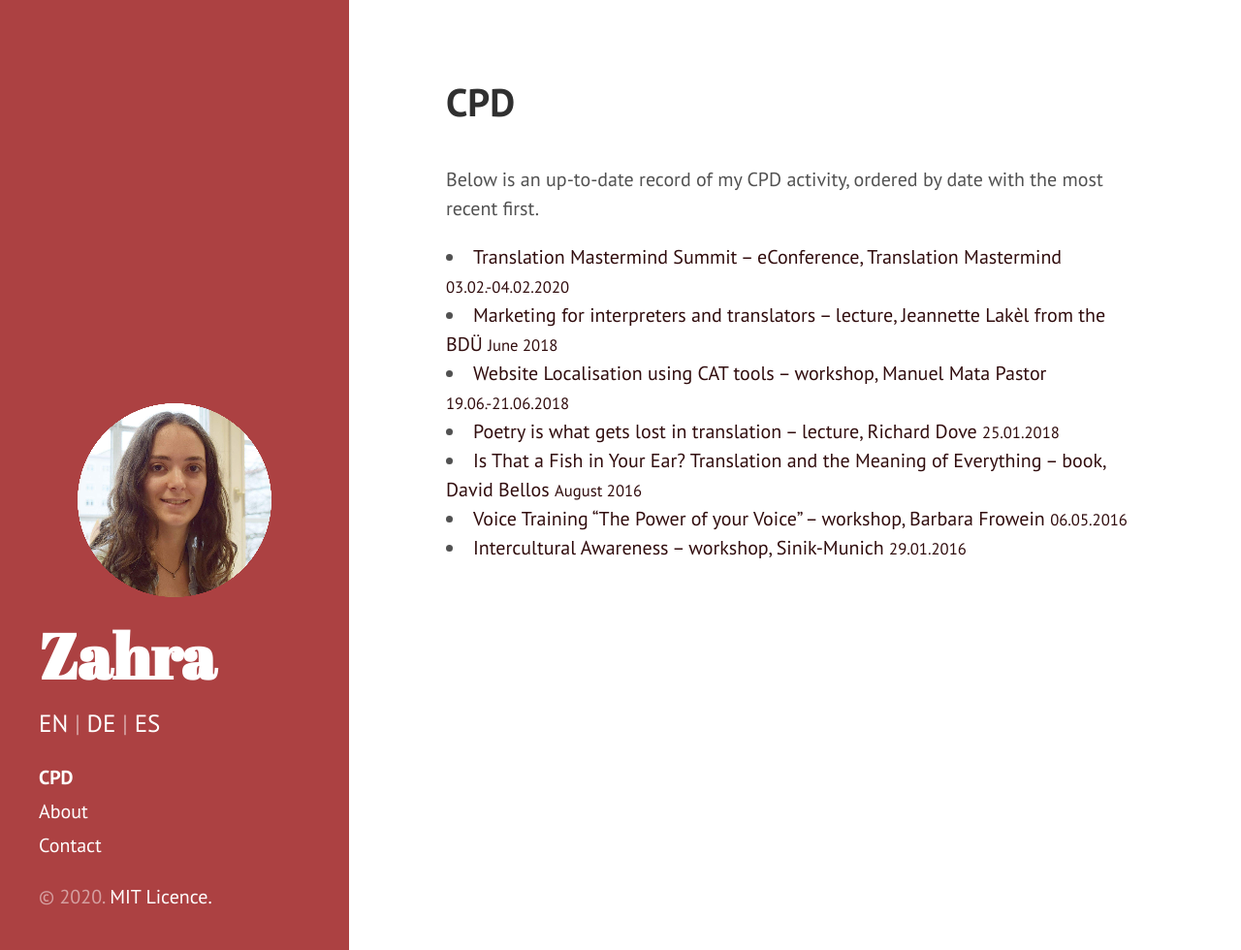
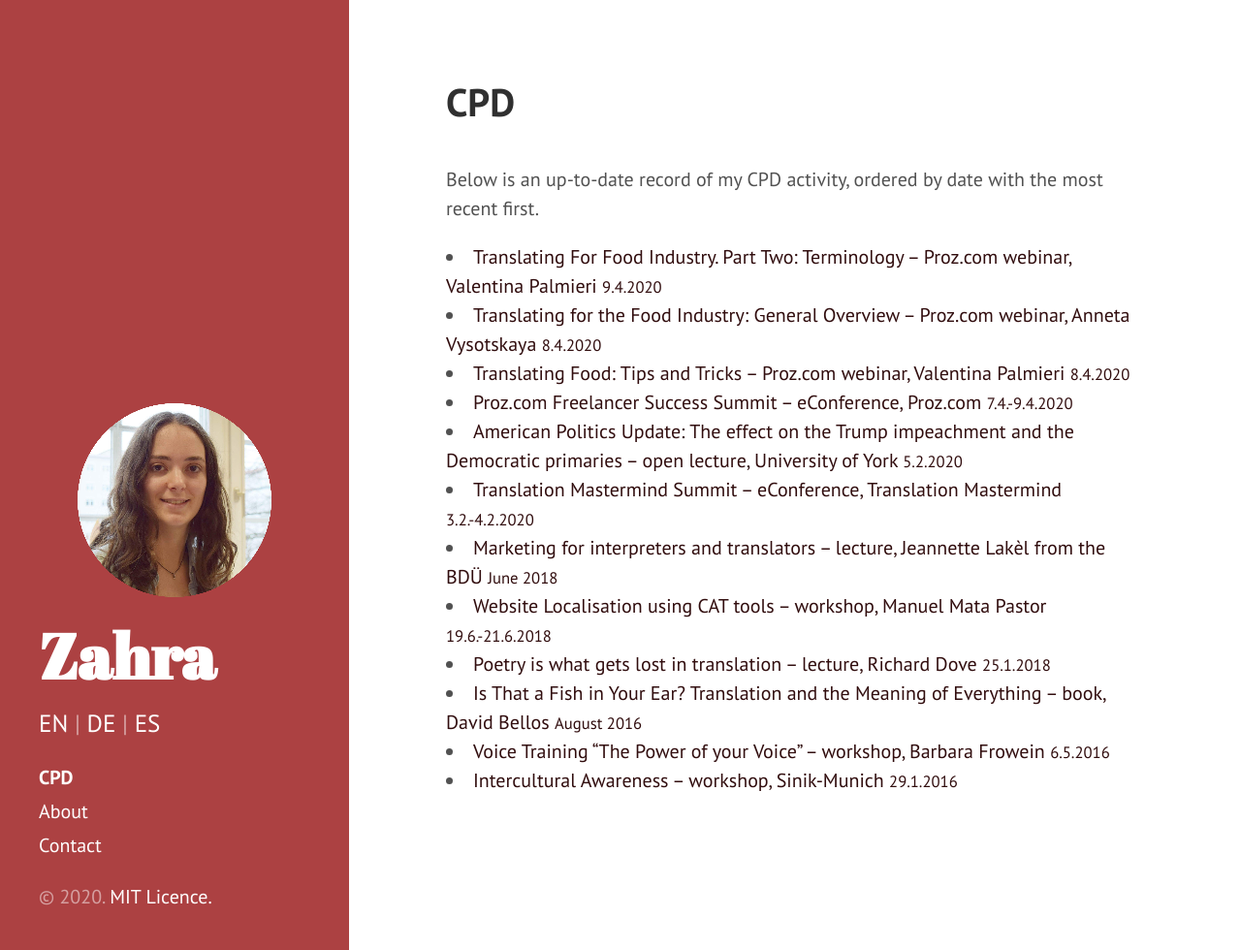
Before and after one commit to Zahra-Claire-Bahrani-Peacock/zahra-claire-bahrani-peacock.github.io, a Jekyll site: the page built from CPD.md, in a window 1280 px wide and 980 px high. Shown: the whole window at 97% size. Built offline with Jekyll 4.4.1, drawn with Linux system fonts in a browser that asks for light colours.

Commit message:
Update CPD.md

```diff
--- a/CPD.md
+++ b/CPD.md
@@ -6,16 +6,26 @@ permalink: cpd
 <br/>
 Below is an up-to-date record of my CPD activity, ordered by date with the most recent first.
 <br/>
-<li><a href="https://efectocolibri.com/en/" target="_blank">Translation Mastermind Summit  – eConference, Translation Mastermind <small>03.02.-04.02.2020</small></a></li>
+<li><a href="https://videos.proz.com/videos/translating-food-tips-and-tricks-743" target="_blank">Translating For Food Industry. Part Two: Terminology – Proz.com webinar, Valentina Palmieri <small>9.4.2020</small></a></li>
 
-<li><a href="https://efectocolibri.com/en/" target="_blank">Marketing for interpreters and translators – lecture, Jeannette Lakèl from the BDÜ <small>June 2018</small></a></li>
+<li><a href="https://videos.proz.com/videos/translating-food-tips-and-tricks-743" target="_blank">Translating for the Food Industry: General Overview – Proz.com webinar, Anneta Vysotskaya <small>8.4.2020</small></a></li>
 
-<li><a href="https://efectocolibri.com/en/" target="_blank">Website Localisation using CAT tools – workshop, Manuel Mata Pastor <small>19.06.-21.06.2018</small></a></li>
+<li><a href="https://videos.proz.com/videos/translating-food-tips-and-tricks-743" target="_blank">Translating Food: Tips and Tricks – Proz.com webinar, Valentina Palmieri <small>8.4.2020</small></a></li>
 
-<li><a href="https://efectocolibri.com/en/" target="_blank">Poetry is what gets lost in translation – lecture, Richard Dove <small>25.01.2018</small></a></li>
+<li><a href="https://www.proz.com/tv/Summit2020" target="_blank">Proz.com Freelancer Success Summit – eConference, Proz.com <small>7.4.-9.4.2020</small></a></li>
 
-<li><a href="https://efectocolibri.com/en/" target="_blank">Is That a Fish in Your Ear? Translation and the Meaning of Everything – book, David Bellos <small>August 2016</small></a></li>
+<li><a href="https://www.york.ac.uk/news-and-events/events/public-lectures/spring-2020/american-update/" target="_blank">American Politics Update: The effect on the Trump impeachment and the Democratic primaries – open lecture, University of York <small>5.2.2020</small></a></li>
 
-<li><a href="https://efectocolibri.com/en/" target="_blank">Voice Training “The Power of your Voice” – workshop, Barbara Frowein <small>06.05.2016</small></a></li>
+<li><a href="https://translationmastermind.com/summit/" target="_blank">Translation Mastermind Summit – eConference, Translation Mastermind <small>3.2.-4.2.2020</small></a></li>
 
-<li><a href="https://www.facebook.com/pg/SinikMunich/about/?ref=page_internal" target="_blank" title="Link in German.">Intercultural Awareness – workshop, Sinik-Munich <small>29.01.2016</small></a></li>
+<li><a href="http://www.lakel-translation.de/" target="_blank">Marketing for interpreters and translators – lecture, Jeannette Lakèl from the BDÜ <small>June 2018</small></a></li>
+
+<li><a href="https://twitter.com/tradumata?lang=en" target="_blank" title="Link in English and Spanish.">Website Localisation using CAT tools – workshop, Manuel Mata Pastor <small>19.6.-21.6.2018</small></a></li>
+
+<li><a href="https://www.carcanet.co.uk/cgi-bin/indexer?owner_id=178" target="_blank">Poetry is what gets lost in translation – lecture, Richard Dove <small>25.1.2018</small></a></li>
+
+<li><a href="https://www.amazon.co.uk/That-Fish-Your-Ear-Translation/dp/0241954304/ref=sr_1_1?dchild=1&keywords=Is+That+a+Fish+in+Your+Ear%3F+Translation+and+the+Meaning+of+Everything&qid=1590498089&quartzVehicle=842-813&replacementKeywords=that+a+fish+in+your+ear%3F+translation+and+the+meaning+of+everything&sr=8-1" target="_blank">Is That a Fish in Your Ear? Translation and the Meaning of Everything – book, David Bellos <small>August 2016</small></a></li>
+
+<li><a href="http://www.barbarafrowein.de/pg.1/professionelles-stimmtraining-sprechtraining.htm" target="_blank" title="Link in German.">Voice Training “The Power of your Voice” – workshop, Barbara Frowein <small>6.5.2016</small></a></li>
+
+<li><a href="https://www.facebook.com/pg/SinikMunich/about/?ref=page_internal" target="_blank" title="Link in German.">Intercultural Awareness – workshop, Sinik-Munich <small>29.1.2016</small></a></li>
```
